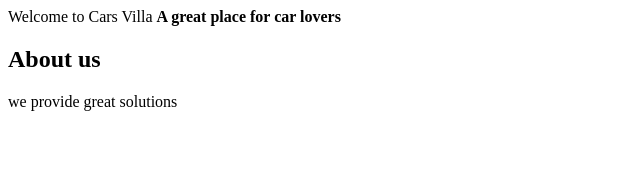
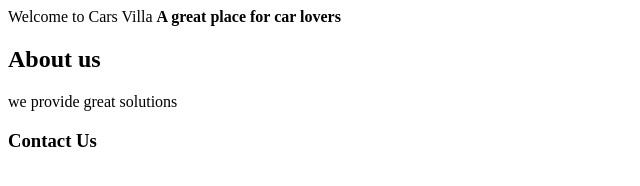
Before and after one commit to Gourav7428/carsvilla, a plain HTML site: page index.html in a window 1280 px wide. Shown: the whole page, without its empty margins (0-640 px from the left). Drawn offline with Linux system fonts and the light colour scheme.

Commit message:
added contact us

```diff
--- a/index.html
+++ b/index.html
@@ -12,5 +12,8 @@
         <h2>About us</h2>
         we provide great solutions
     </section>
+    <section>
+        <h3>Contact Us</h3>
+    </section>
 </body>
 </html>
```
